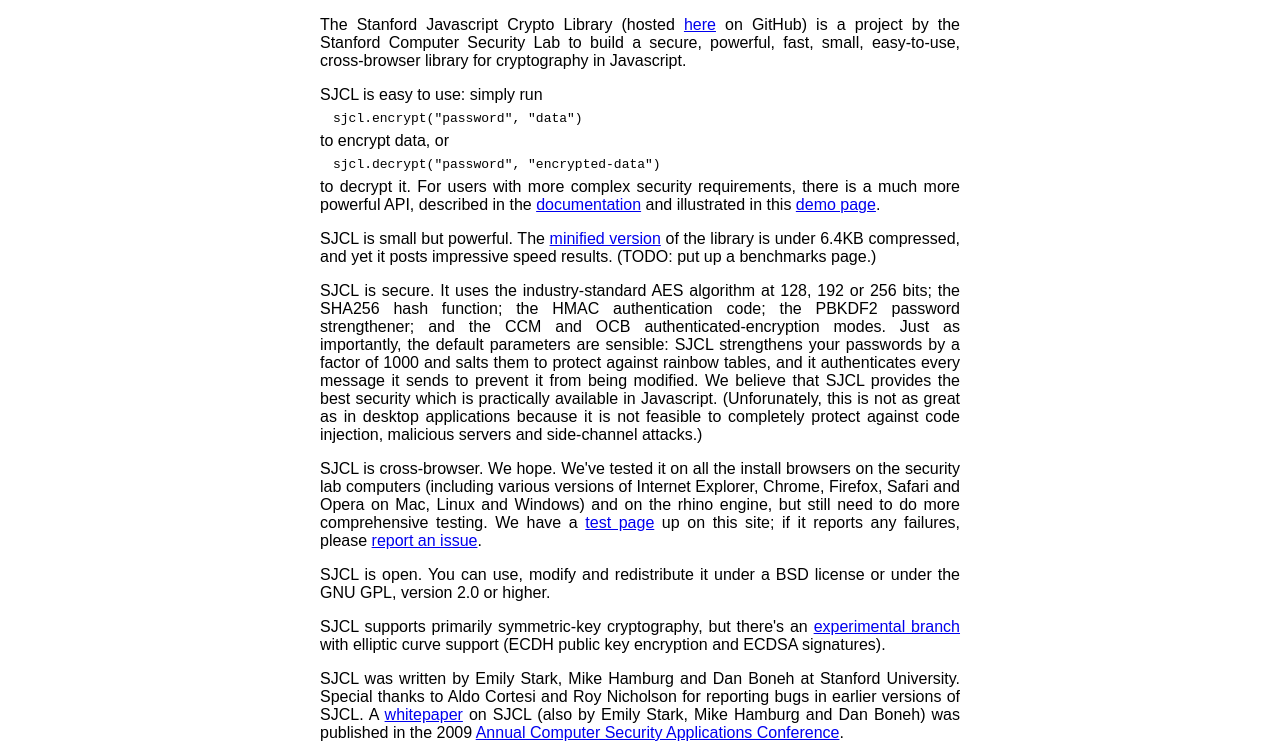
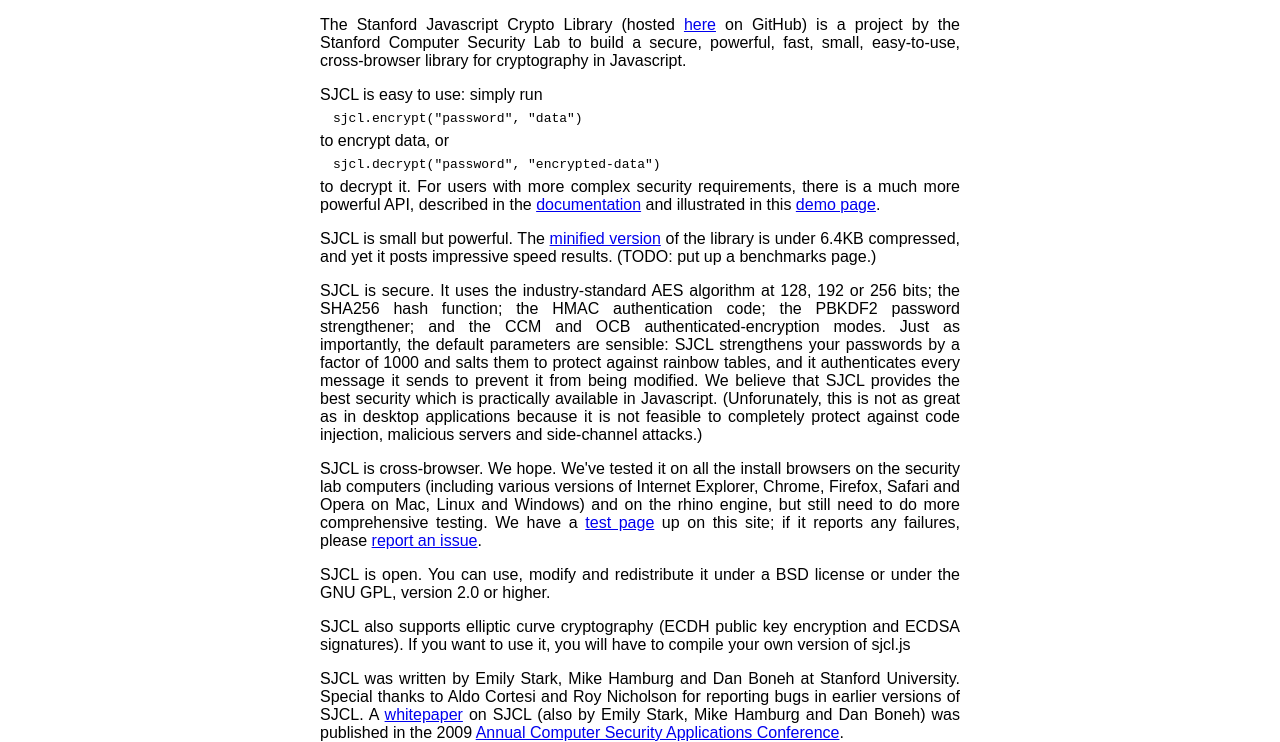
Before and after one commit to bitwiseshiftleft/sjcl, a plain HTML site: page index.html in a window 1280 px wide. Shown: the part 63-805 px from the top of the page. Drawn offline with Linux system fonts and the light colour scheme.

Commit message:
ecc is not experimental and no branch.

```diff
--- a/index.html
+++ b/index.html
@@ -54,9 +54,7 @@
   <p>SJCL is open.  You can use, modify and redistribute it under a
   BSD license or under the GNU GPL, version 2.0 or higher.</p>
 
-  <p>SJCL supports primarily symmetric-key cryptography, but there's an
-  <a href="https://github.com/bitwiseshiftleft/sjcl/tree/ecc">experimental branch</a>
-  with elliptic curve support (ECDH public key encryption and ECDSA signatures).</p>
+  <p>SJCL also supports elliptic curve cryptography (ECDH public key encryption and ECDSA signatures). If you want to use it, you will have to compile your own version of sjcl.js</p>
 
   <p>SJCL was written by Emily Stark, Mike Hamburg and Dan Boneh at
   Stanford University.  Special thanks to Aldo Cortesi and Roy
```
